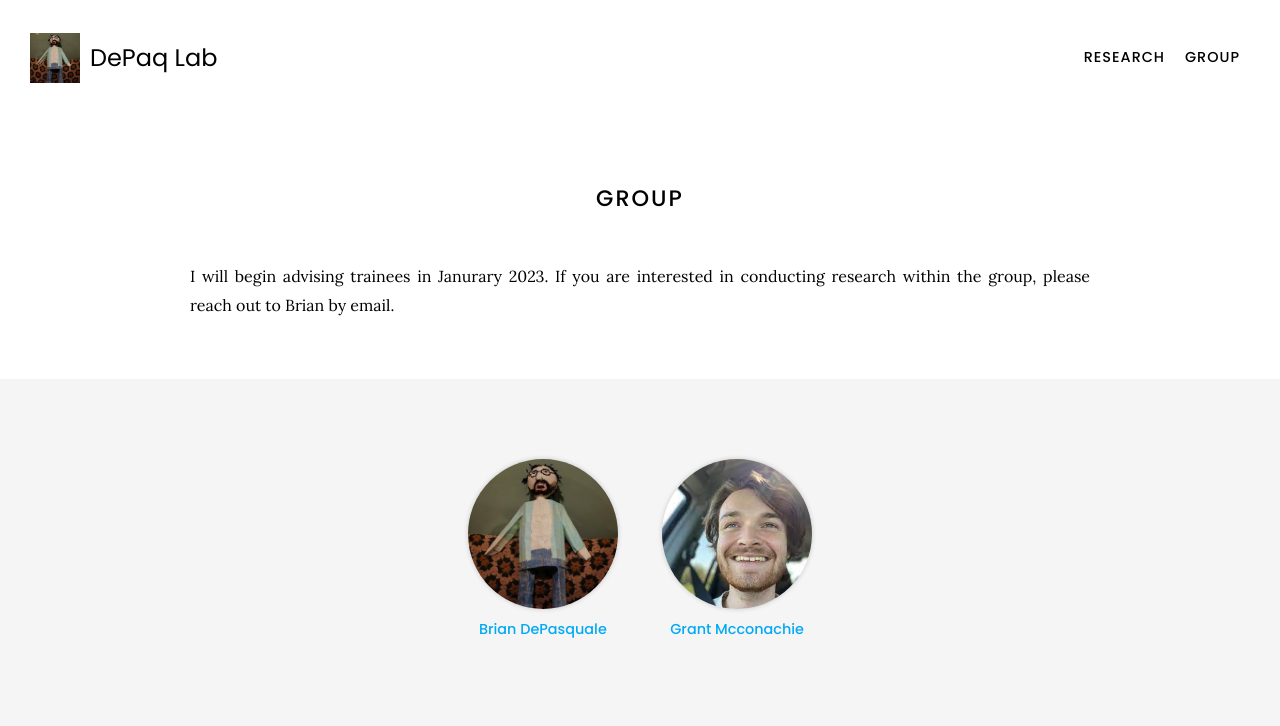
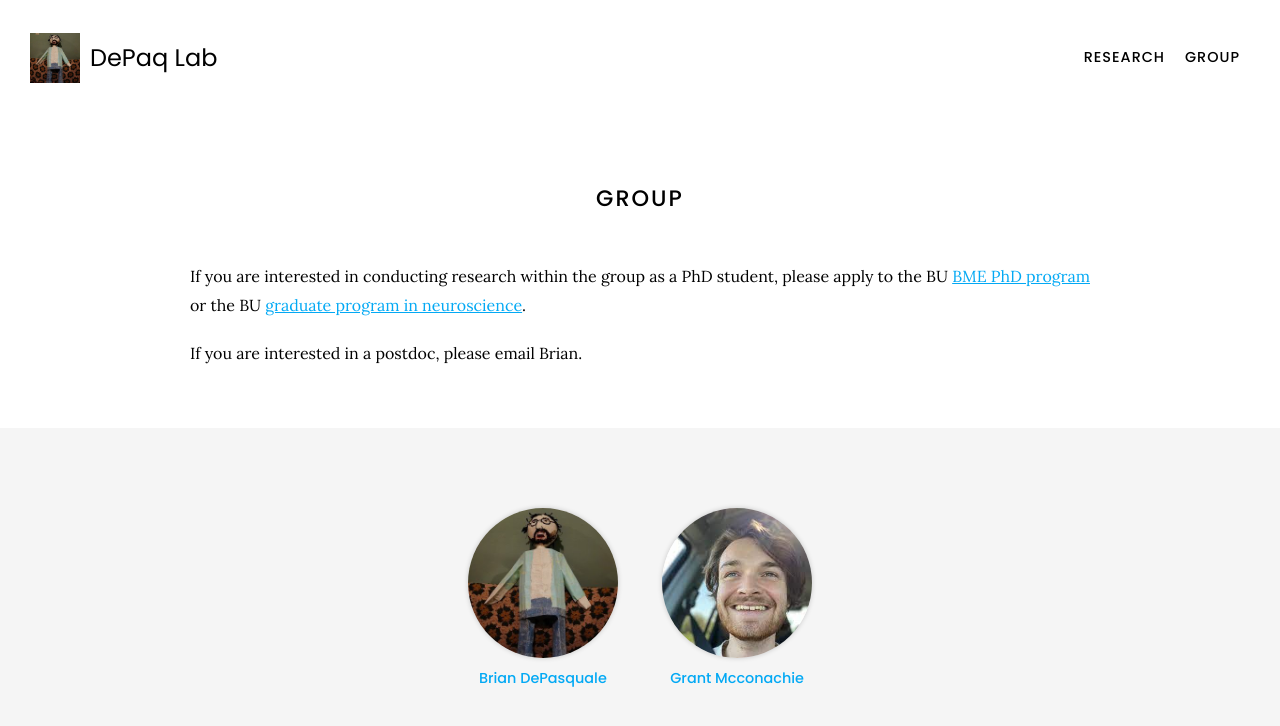
Before and after one commit to GrantMcConachie/depasquale-lab.github.io, a Jekyll site: the page built from team/index.md, in a window 1280 px wide. Shown: the top 726 px of the page. Built offline with Jekyll 4.4.1, drawn with Linux system fonts in a browser that asks for light colours; nearby versions of some CDN libraries.

Commit message:
Changed research index

```diff
--- a/team/index.md
+++ b/team/index.md
@@ -1,13 +1,15 @@
 ---
 title: Group
 nav:
-  order: 3
-  tooltip: About our group
+  order: 2
+  tooltip: Group
 ---
 
 # <i class="fas fa-users"></i>Group
 
-I will begin advising trainees in Janurary 2023. If you are interested in conducting research within the group, please reach out to Brian by email.
+If you are interested in conducting research within the group as a PhD student, please apply to the BU [BME PhD program](https://www.bu.edu/neuro/academics/graduate/) or the BU [graduate program in neuroscience](https://www.bu.edu/eng/academics/explore-degree-programs/phd-in-biomedical-engineering/).
+
+If you are interested in a postdoc, please email Brian.
 
 {% include section.html %}
 
@@ -24,8 +26,6 @@ I will begin advising trainees in Janurary 2023. If you are interested in conduc
   filters="role: phd"
 %}
 
-
-
 <!--- ## Funding
 
 Our work is made possible by funding from several organizations.
```
Also changed, not shown: _members/brian-depasquale.md (+1 -0 lines), research/index.md (+15 -1 lines).
